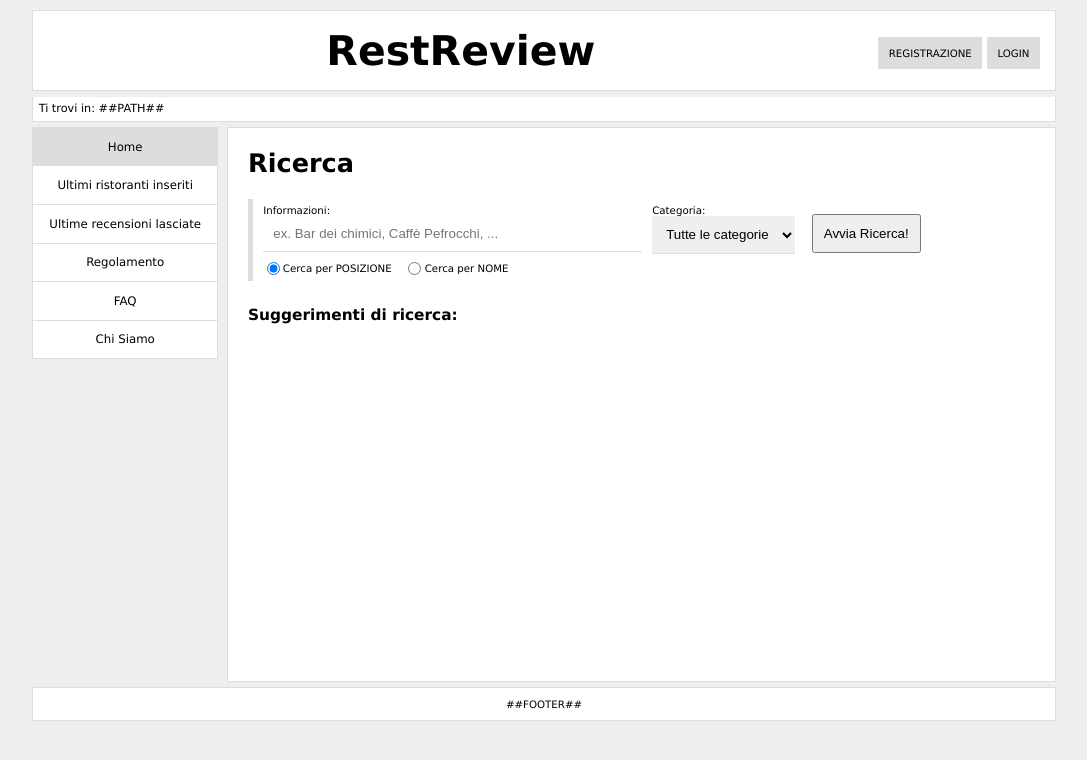
After one commit to EgonGalvani/RestReview, a PHP site: page /html/index.html in a window 1280 px wide. The commit adds this page. Shown: the top 760 px of the page, without its empty margins (96-1183 px from the left). Run offline with PHP 8.4, Linux system fonts and the light colour scheme.

Commit message:
Iniziata index.html

```diff
--- a/css/style.css
+++ b/css/style.css
@@ -117,7 +117,13 @@ attivo, poichè questo non è un link */
 
 .hide {
     display: none;
- }
+}
+
+/* allinea radio button e relativa label */
+input[type="radio"] {
+    margin-top: -1px;
+    vertical-align: middle;
+}
 
 /* ------------- PAGINA FAQ ---------- */
 .faq_header {
@@ -172,6 +178,69 @@ attivo, poichè questo non è un link */
     background-image: url(../img/right_arrow.svg);
 }
 
+/* ------------- PAGINA DI RICERCA ---------- */
+#form_ricerca {
+    border-left: 5px solid #ddd;
+}
+
+#form_ricerca fieldset {
+    border: 0;
+    padding: 0.5em 0 0.5em 1em;
+    margin: 2em 0 2.5em 0;
+}
+
+#form_ricerca input, #categoria{
+    padding: 0.75em;
+}
+
+#sbar, #categoria{
+    border: 0;
+    border-bottom: 1px solid #ddd;
+    transition: border-color ease-in-out 200ms;
+}
+
+#sbar:focus, #categoria:focus {
+    border-bottom-color: #000;
+    outline: none;
+}
+
+#form_ricerca input[type="radio"]{
+    margin-left: 0.25em;
+}
+
+#form_ricerca input[type="radio"] + label {
+    display: inline-block;
+    margin: 1em 1em 0em 0em;
+}
+
+.in_wrapper {
+    display: inline-block;
+    vertical-align: top;
+}
+
+.in_wrapper_title {
+    display: block;
+    font-size: 1em;
+}
+
+.in_wrapper:first-of-type {
+    width: 50%;
+}
+
+#sbar {
+    width: calc(100% - 2em);
+    padding-bottom: 0.5em;
+}
+
+#categoria {
+    margin-right: 1em;
+}
+
+#search_btn {
+    margin-top: 0.75em;
+}
+
+/*
 fieldset {
     margin-left: 20%;
     margin-right:20%;
@@ -190,5 +259,4 @@ label{
     padding-bottom: 0.5em;
     margin-left: 1em;
     padding-right: 1em;
-
-}
+}*/
--- a/html/faq.html
+++ b/html/faq.html
@@ -129,7 +129,7 @@
                     Cosa succede alle pagine relative ai miei ristoranti se cancello l'account?
                 </dt>
                 <dd >
-                    Anche le pagine dei tuoi ristoranti verranno eliminate, insieme alle relative r
+                    Anche le pagine dei tuoi ristoranti verranno eliminate, insieme alle relative recensioni.
                 </dd>
             </dl>
         </div>
--- /dev/null
+++ b/html/index.html
@@ -0,0 +1,79 @@
+<!DOCTYPE html PUBLIC "-//W3C//DTD XHTML 1.0 Strict//EN" "http://www.w3.org/TR/xhtml1/DTD/xhtml1-strict.dtd">
+<html xmlns="http://www.w3.org/1999/xhtml" xml:lang="it" lang="it">
+    <head>
+        <meta http-equiv="Content-Type" content="text/html; charset=utf-8" />
+
+        <title>RestReview - Le migliori recensioni di ristoranti</title>
+        <meta name="title" content="RistReview - Le migliori recensioni di ristoranti" />
+
+        <meta name="description" content="" />
+        <meta name="keywords" content="" />
+        <meta name="author" content="##NOME DEL GRUPPO##" />
+        <meta name="viewport" content="width=device-width, initial-scale=1" />
+
+        <link rel="stylesheet" type="text/css" href="../css/style.css" />
+    </head>
+
+    <body>
+        <div id="header">
+            <h1 id="title">RestReview</h1>
+
+            <a href="login.html" class="a_btn">LOGIN</a>
+            <a href="registrazione.html" class="a_btn">REGISTRAZIONE</a>
+        </div>
+
+        <div id="breadcrumb">
+            Ti trovi in: ##PATH##
+        </div>
+
+        <div id="menu">
+            <ul>
+                <li class="active">Home</li>
+                <li><a href="lastRest.html">Ultimi ristoranti inseriti</a></li>
+                <li><a href="lastRev.html">Ultime recensioni lasciate</a></li>
+                <li><a href="regolamento.html">Regolamento</a></li>
+                <li><a href="faq.html">FAQ</a></li>
+                <li><a href="chisiamo.html">Chi Siamo</a></li>
+            </ul>
+        </div>
+
+        <div id="content">
+            <h1 id="page_title">Ricerca</h1>
+
+            <form id="form_ricerca" method="get" action="">
+                <fieldset>
+                    <div class="in_wrapper">
+                        <label for="sbar" class="in_wrapper_title">Informazioni:</label>
+                        <input id="sbar" name="sbar" type="text" placeholder="ex. Bar dei chimici, Caffè Pefrocchi, ..."/>
+
+                        <input type="radio" id="f_posizione" name="filter" checked="checked" value="0" />
+                        <label for="f_posizione">Cerca per POSIZIONE</label>
+
+                        <input type="radio" id="n_filter" name="filter" value="1" />
+                        <label for="n_filter">Cerca per NOME</label>
+                    </div>
+
+                    <div class="in_wrapper">
+                        <label for="categoria" class="in_wrapper_title">Categoria: </label>
+                        <select id="categoria" name="categoria">
+                            <option value="0" selected="selected">Tutte le categorie</option>
+                            <option value="1">Categoria1</option>
+                            <option value="2">Categoria2</option>
+                            <option value="3">Categoria3</option>
+                            <option value="4">Categoria4</option>
+                            <option value="5">Categoria5</option>
+                        </select>
+                    </div>
+
+                    <input id="search_btn" type="submit" value="Avvia Ricerca!" />
+                </fieldset>
+            </form>
+
+            <h2>Suggerimenti di ricerca: </h2>
+        </div>
+
+        <div id="footer">
+            ##FOOTER##
+        </div>
+    </body>
+</html>
--- a/html/regolamento.html
+++ b/html/regolamento.html
@@ -26,7 +26,7 @@
         </div>
          <div id="menu">
             <ul>
-                <li>Home</li>
+                <li><a href="index.html">Home</a></li>
                 <li><a href="lastRest.html">Ultimi ristoranti inseriti</a></li>
                 <li><a href="lastRev.html">Ultime recensioni lasciate</a></li>
                 <li class="active"> Regolamento </li>
```
